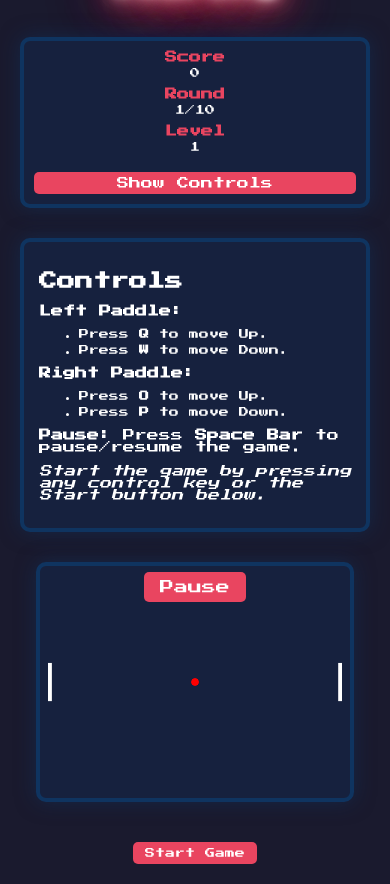
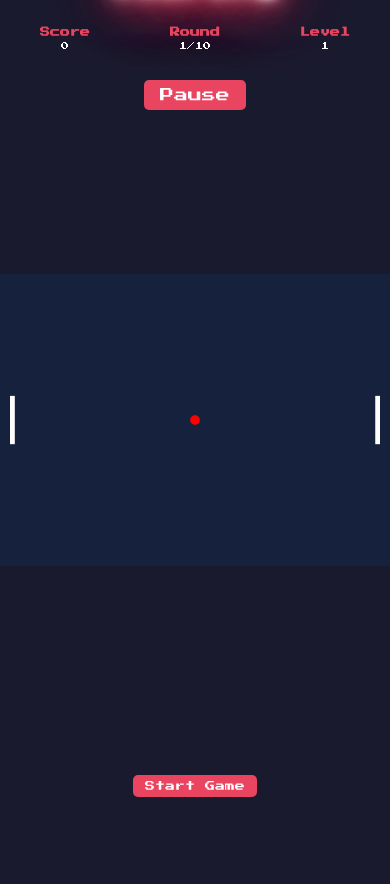
Before and after one commit to j1me/jimpong, a plain HTML site: page index.html in a window 390 px wide. Shown: the part 47-931 px from the top of the page. After the commit the page ends 844 px from the top, so only its background shows below. Drawn offline with Linux system fonts and the light colour scheme.

Commit message:
more responsiveness updates

```diff
--- a/index.html
+++ b/index.html
@@ -3,6 +3,7 @@
 <head>
     <meta charset="UTF-8">
     <title>JimPong</title>
+    <meta name="viewport" content="width=device-width, initial-scale=1.0">
     <style>
         /* Importing the 'Press Start 2P' font from Google Fonts */
         @import url('https://fonts.googleapis.com/css2?family=Press+Start+2P&display=swap');
@@ -14,7 +15,6 @@
             text-align: center;
             font-family: 'Press Start 2P', cursive;
             margin: 0;
-            overflow: hidden;
             display: flex;
             flex-direction: column;
             align-items: center;
@@ -57,72 +57,43 @@
             align-items: center;
             width: 100%;
             max-width: 1200px;
-            padding: 20px;
+            padding: 0;
             box-sizing: border-box;
             position: relative;
+            flex: 1;
         }
 
         /* Scoreboard Styling */
         #scoreboard {
             display: flex;
             justify-content: space-around;
+            align-items: center;
             width: 100%;
             max-width: 800px;
             text-align: center;
-            border: 4px solid #0f3460;
-            padding: 20px;
-            border-radius: 10px;
-            background-color: #16213e;
-            box-shadow: 0 0 20px rgba(15, 52, 96, 0.5);
-            margin-bottom: 20px;
+            padding: 10px 0;
             box-sizing: border-box;
             position: relative;
+            flex-wrap: wrap;
+            background-color: transparent;
+            margin-bottom: 10px;
         }
 
         .score-item {
             flex: 1;
+            min-width: 80px;
+            margin: 5px 0;
         }
 
         .score-item h3 {
             margin: 0;
             color: #e94560;
-            font-size: 14px;
+            font-size: 16px;
         }
 
         .score-item p {
             margin: 5px 0 0 0;
-            font-size: 12px;
-        }
-
-        /* Main Container: Game and Controls */
-        #mainContainer {
-            display: flex;
-            align-items: flex-start;
-            justify-content: center;
-            width: 100%;
-            flex-wrap: wrap;
-        }
-
-        /* Game Container */
-        #gameContainer {
-            display: flex;
-            align-items: center;
-            justify-content: center;
-            position: relative;
-            flex: 1;
-            min-width: 300px;
-            margin: 20px;
-        }
-
-        canvas {
-            background-color: #16213e;
-            border: 4px solid #0f3460;
-            border-radius: 10px;
-            box-shadow: 0 0 20px rgba(15, 52, 96, 0.5);
-            max-width: 100%;
-            height: auto;
-            flex: 1;
-            touch-action: none; /* Prevent default touch behaviors */
+            font-size: 14px;
         }
 
         /* Controls Instructions Styling */
@@ -139,7 +110,37 @@
             width: 100%;
             box-sizing: border-box;
             flex-shrink: 0;
+        }
+
+        /* Main Container: Game and Controls */
+        #mainContainer {
+            display: flex;
+            align-items: flex-start;
+            justify-content: center;
+            width: 100%;
+            flex-wrap: wrap;
+            flex: 1;
+        }
+
+        /* Game Container */
+        #gameContainer {
+            display: flex;
+            align-items: center;
+            justify-content: center;
             position: relative;
+            flex: 1;
+            margin: 0;
+        }
+
+        canvas {
+            background-color: #16213e;
+            border: none;
+            border-radius: 0;
+            box-shadow: none;
+            max-width: 100%;
+            height: auto;
+            flex: 1;
+            touch-action: none; /* Prevent default touch behaviors */
         }
 
         /* Start/Restart Button Styling */
@@ -153,7 +154,7 @@
             border-radius: 5px;
             cursor: pointer;
             transition: background-color 0.3s ease;
-            margin-top: 20px;
+            margin-top: 10px;
             z-index: 5;
         }
 
@@ -233,7 +234,7 @@
             align-items: center;
             justify-content: center;
             flex-direction: column;
-            border-radius: 10px;
+            border-radius: 0;
             display: none; /* Hidden by default */
             z-index: 10;
         }
@@ -249,9 +250,6 @@
             #mainContainer {
                 flex-direction: column;
             }
-            #controlsContainer {
-                margin: 20px 0;
-            }
         }
 
         @media (max-width: 768px) {
@@ -259,30 +257,23 @@
                 font-size: 28px;
             }
             #scoreboard {
-                flex-direction: column;
+                padding: 5px 0;
             }
-            .score-item {
-                margin-bottom: 10px;
-            }
-            .score-item:last-child {
-                margin-bottom: 0;
-            }
-            #controlsContainer {
-                max-width: 100%;
-                margin: 10px 0;
-            }
-            ul {
+            .score-item h3 {
                 font-size: 12px;
             }
-            li {
-                margin-bottom: 8px;
-                font-size: 12px;
+            .score-item p {
+                font-size: 10px;
             }
             #startButton {
                 font-size: 12px;
                 padding: 8px 16px;
+                margin-top: 5px;
             }
-
+            /* Hide controls instructions on mobile */
+            #controlsContainer {
+                display: none;
+            }
             /* Show mobile pause button */
             #mobilePauseButton {
                 display: block;
@@ -293,54 +284,15 @@
             h1 {
                 font-size: 24px;
             }
-            #scoreboard {
-                padding: 10px;
-            }
             .score-item h3 {
-                font-size: 12px;
+                font-size: 10px;
             }
             .score-item p {
-                font-size: 10px;
-            }
-            ul {
-                font-size: 10px;
-            }
-            li {
-                margin-bottom: 6px;
-                font-size: 10px;
+                font-size: 8px;
             }
             #startButton {
                 font-size: 10px;
                 padding: 6px 12px;
-            }
-            #controlsContainer {
-                padding: 15px;
-                font-size: 12px;
-            }
-        }
-
-        /* Controls Expand/Collapse on Mobile */
-        #controlsToggle {
-            display: none;
-            margin-top: 10px;
-            font-family: 'Press Start 2P', cursive;
-            font-size: 12px;
-            background-color: #e94560;
-            color: #fff;
-            border: none;
-            border-radius: 5px;
-            cursor: pointer;
-            padding: 5px 10px;
-            transition: background-color 0.3s ease;
-        }
-
-        #controlsToggle:hover {
-            background-color: #ff6b6b;
-        }
-
-        @media (max-width: 768px) {
-            #controlsToggle {
-                display: block;
             }
         }
     </style>
@@ -365,13 +317,11 @@
                 <h3>Level</h3>
                 <p><span id="level">1</span></p>
             </div>
-            <!-- Controls Toggle Button for Mobile -->
-            <button id="controlsToggle">Show Controls</button>
         </div>
 
         <!-- Main Container: Game and Controls -->
         <div id="mainContainer">
-            <!-- Controls Instructions -->
+            <!-- Controls Instructions (Visible only on Desktop) -->
             <div id="controlsContainer">
                 <h2>Controls</h2>
                 <p><strong>Left Paddle:</strong></p>
@@ -435,7 +385,7 @@
         function resizeCanvas() {
             const container = canvas.parentElement;
             const containerWidth = container.clientWidth;
-            const containerHeight = window.innerHeight - 300; // Adjust based on other elements' height
+            const containerHeight = window.innerHeight - document.getElementById('scoreboard').offsetHeight - document.getElementById('startButton').offsetHeight - 40; // Adjust based on other elements' height
 
             // Maintain aspect ratio
             const aspect = LOGICAL_WIDTH / LOGICAL_HEIGHT;
@@ -508,8 +458,6 @@
         const congratsOverlay = document.getElementById('congratsOverlay');
         const gameOverOverlay = document.getElementById('gameOverOverlay');
         const pauseOverlay = document.getElementById('pauseOverlay');
-        const controlsToggle = document.getElementById('controlsToggle');
-        const controlsContainer = document.getElementById('controlsContainer');
 
         // Event Listeners for Keyboard Controls
         document.addEventListener('keydown', (e) => {
@@ -552,17 +500,6 @@
                 startGame();
             } else {
                 togglePause();
-            }
-        });
-
-        // Event Listener for Controls Toggle (Mobile)
-        controlsToggle.addEventListener('click', () => {
-            if (controlsContainer.style.display === 'none' || controlsContainer.style.display === '') {
-                controlsContainer.style.display = 'block';
-                controlsToggle.textContent = 'Hide Controls';
-            } else {
-                controlsContainer.style.display = 'none';
-                controlsToggle.textContent = 'Show Controls';
             }
         });
 
@@ -816,28 +753,33 @@
         */
 
         // Variables to track touch positions
-        let touchStartX = null;
-        let touchStartY = null;
+        let touchPositions = {};
 
         // Function to handle touch start
         function handleTouchStart(e) {
-            if (e.touches.length === 1) { // Single touch
-                touchStartX = e.touches[0].clientX;
-                touchStartY = e.touches[0].clientY;
+            for (let i = 0; i < e.changedTouches.length; i++) {
+                const touch = e.changedTouches[i];
+                touchPositions[touch.identifier] = {
+                    x: touch.clientX,
+                    y: touch.clientY
+                };
             }
         }
 
         // Function to handle touch move
         function handleTouchMove(e) {
-            if (e.touches.length === 1) { // Single touch
-                let touchX = e.touches[0].clientX;
-                let touchY = e.touches[0].clientY;
+            e.preventDefault(); // Prevent scrolling when touching the canvas
+            for (let i = 0; i < e.changedTouches.length; i++) {
+                const touch = e.changedTouches[i];
+                const prevPos = touchPositions[touch.identifier];
+                if (!prevPos) continue;
 
-                // Calculate movement
-                let deltaY = touchY - touchStartY;
+                const touchX = touch.clientX;
+                const touchY = touch.clientY;
+                const deltaY = touchY - prevPos.y;
 
-                // Determine which paddle to move based on touch position
-                if (touchX < window.innerWidth / 2) { // Left side touches move left paddle
+                // Determine which paddle to move based on initial touch position
+                if (prevPos.x < window.innerWidth / 2) { // Left side touches move left paddle
                     leftPaddle.y += deltaY * 0.5; // Adjust sensitivity
                     // Prevent paddle from moving out of canvas
                     if (leftPaddle.y < 0) leftPaddle.y = 0;
@@ -852,20 +794,26 @@
                 }
 
                 // Update touch positions
-                touchStartY = touchY;
+                touchPositions[touch.identifier] = {
+                    x: touchX,
+                    y: touchY
+                };
             }
         }
 
         // Function to handle touch end
         function handleTouchEnd(e) {
-            touchStartX = null;
-            touchStartY = null;
+            for (let i = 0; i < e.changedTouches.length; i++) {
+                const touch = e.changedTouches[i];
+                delete touchPositions[touch.identifier];
+            }
         }
 
         // Attach touch event listeners to the canvas
         canvas.addEventListener('touchstart', handleTouchStart, false);
         canvas.addEventListener('touchmove', handleTouchMove, false);
         canvas.addEventListener('touchend', handleTouchEnd, false);
+        canvas.addEventListener('touchcancel', handleTouchEnd, false);
 
         /*
            Orientation Handling
```
